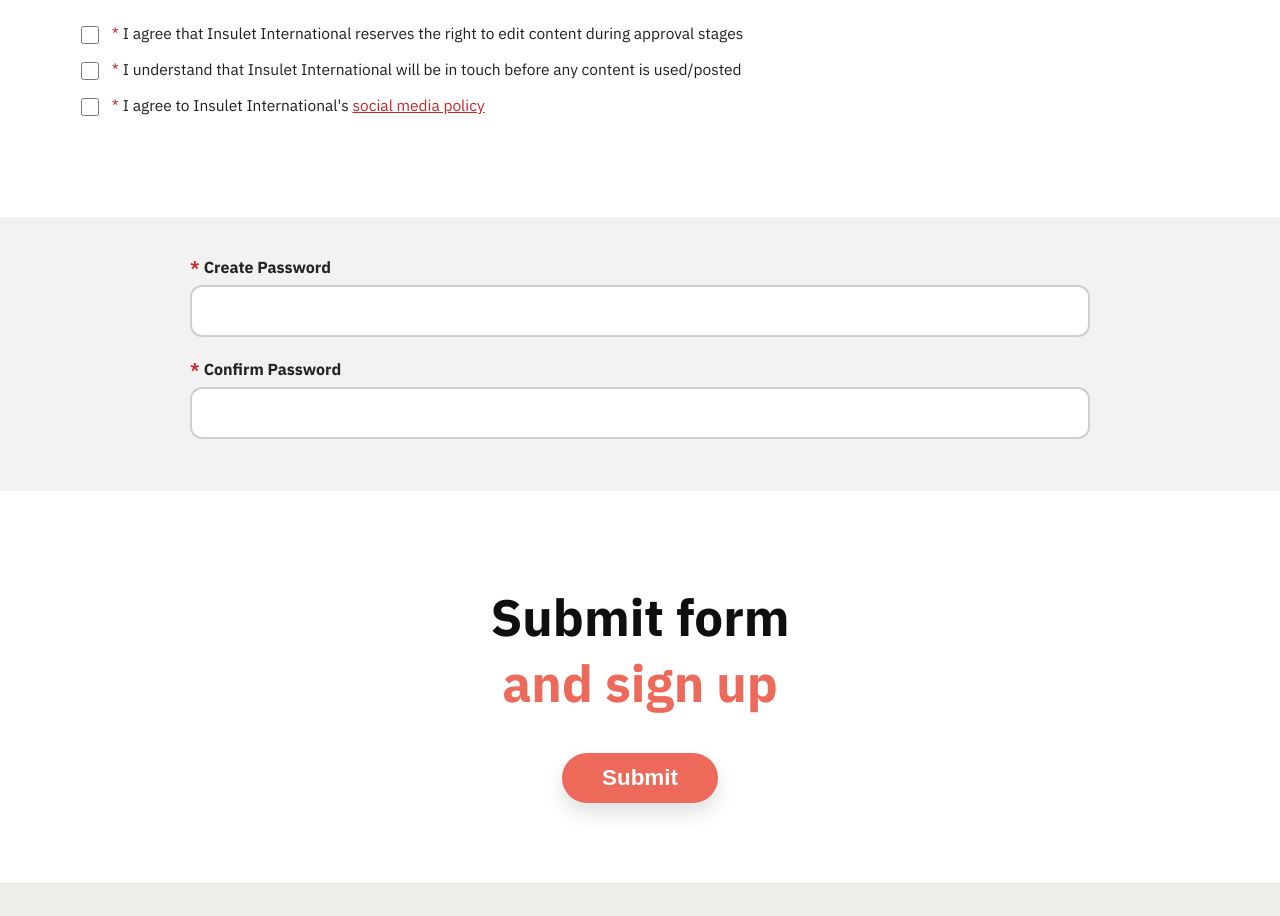
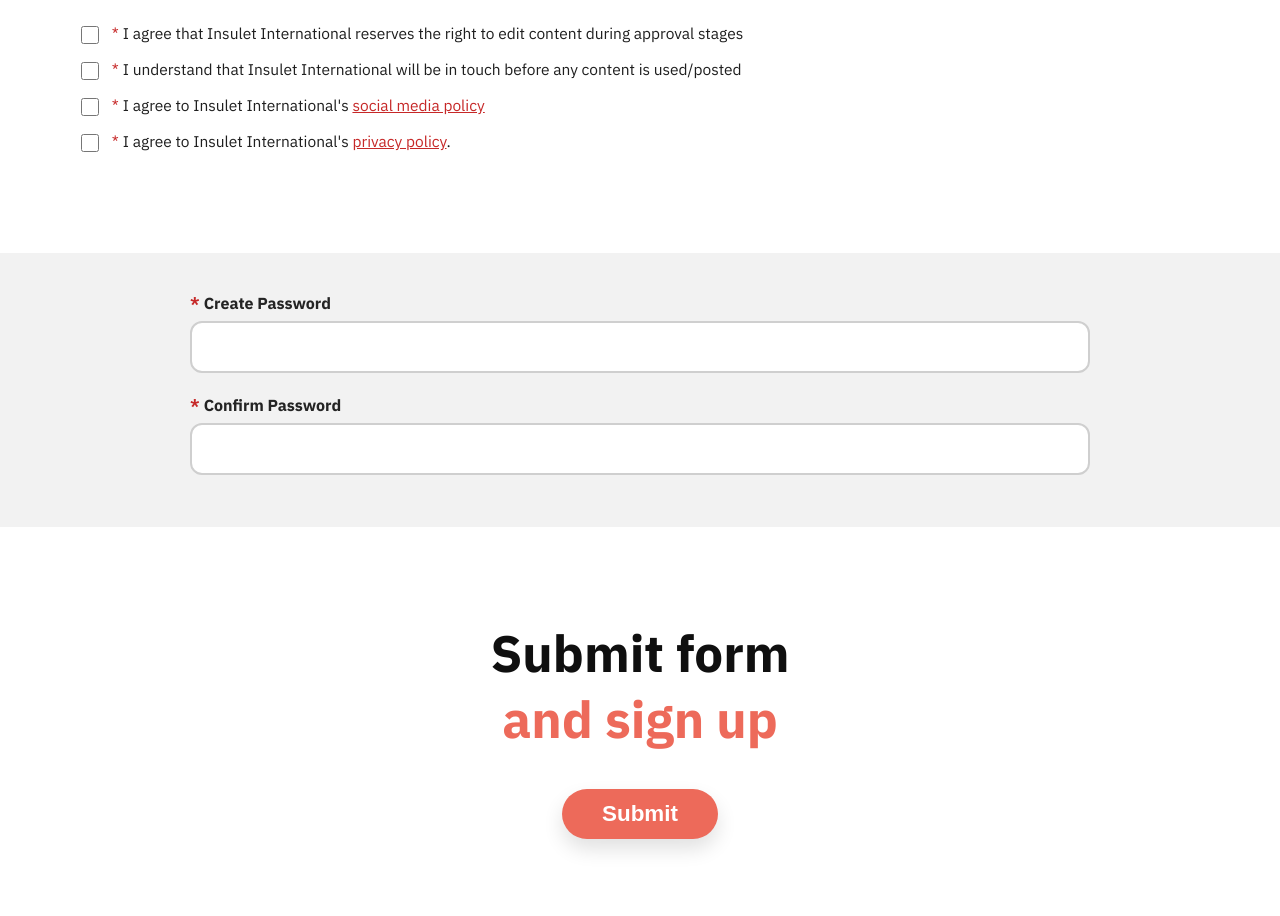
Before and after one commit to iNitishChauhan/omnipodMarketplace, a React (Create React App) app: page /omnipod-creator-signup in a window 1280 px wide. Shown: the part 1740-2656 px from the top of the page. Built offline with nearby package versions, Linux system fonts and the light colour scheme.

Commit message:
update-23-04-26

```diff
--- a/src/components/AccountSettingsModal.js
+++ b/src/components/AccountSettingsModal.js
@@ -40,6 +40,7 @@ function AccountSettingsModal({ isOpen, onClose }) {
       agree1: user.agree1 || "",
       agree2: user.agree2 || "",
       agree3: user.agree3 || "",
+      agree4: user.agree4 || "", // add this
     });
 
     if (user.product) {
@@ -65,6 +66,7 @@ function AccountSettingsModal({ isOpen, onClose }) {
     agree1: false,
     agree2: false,
     agree3: false,
+    agree4: false,
     instagramHandle: "",
     tiktokHandle: "",
     youtubeHandle: "",
@@ -188,6 +190,7 @@ function AccountSettingsModal({ isOpen, onClose }) {
       formPayload.append("agree1", Number(formData.agree1));
       formPayload.append("agree2", Number(formData.agree2));
       formPayload.append("agree3", Number(formData.agree3));
+      formPayload.append("agree4", Number(formData.agree4));
       formPayload.append("instagram", formData.instagramHandle);
       formPayload.append("tiktok", formData.tiktokHandle);
       formPayload.append("youtube", formData.youtubeHandle);
@@ -527,7 +530,13 @@ console.log(formPayload);
             <label className="creator-check">
               <input type="checkbox" name="agree3" onChange={handleChange} checked={Number(formData.agree3)} />
               <span>
-                <span className="required">*</span>I agree to Insulet International&apos;s <a className="creator-policy" href="#policy">social media policy</a>
+                <span className="required">*</span>I agree to Insulet International&apos;s <a className="creator-policy" href="/social-media-policy">social media policy</a>
+              </span>
+            </label>
+            <label className="creator-check">
+              <input type="checkbox" name="agree4" onChange={handleChange} checked={Number(formData.agree4)} />
+              <span>
+                <span className="required">*</span>I agree to Insulet International's <a className="creator-policy" href="#policy">privacy policy</a>
               </span>
             </label>
           </div>
--- a/src/pages/CreatorSignup.js
+++ b/src/pages/CreatorSignup.js
@@ -33,6 +33,7 @@ function CreatorSignup() {
     agree1: false,
     agree2: false,
     agree3: false,
+     agree4: false, // New checkbox
     password: "",
     confirmPassword: "",
   };
@@ -82,7 +83,10 @@ function CreatorSignup() {
       return;
     }
     //console.log(formData.agree1)
-    if (!formData.agree1 || !formData.agree2 || !formData.agree3) {
+    if (!formData.agree1 ||
+  !formData.agree2 ||
+  !formData.agree3 ||
+  !formData.agree4) {
       setMessage("Please accept all agreements");
       return;
     }
@@ -97,6 +101,7 @@ function CreatorSignup() {
       agree1: formData.agree1,
       agree2: formData.agree2,
       agree3: formData.agree3,
+      agree4: formData.agree4, // New field
       instagram: formData.instagramHandle,
       tiktok: formData.tiktokHandle,
       youtube: formData.youtubeHandle,
@@ -286,6 +291,18 @@ function CreatorSignup() {
                   <span className="required">*</span>I agree to Insulet International&apos;s <Link className="creator-policy" to="/social-media-policy">social media policy</Link>
                 </span>
               </label>
+              <label className="creator-check">
+  <input
+    type="checkbox"
+    name="agree4"
+    checked={formData.agree4}
+    onChange={handleChange}
+  />
+  <span>
+    <span className="required">*</span>
+    I agree to Insulet International's <Link className="creator-policy" to="/social-media-policy">privacy policy</Link>.
+  </span>
+</label>
             </div>
 
           </div>
--- a/src/pages/Dashboard.js
+++ b/src/pages/Dashboard.js
@@ -379,7 +379,8 @@ function Dashboard() {
         </div>
 
         <div className="inspiration__filters" aria-label="Inspiration filters">
-          <label>
+
+{/* <label>
             Country
             <select value={countryFilter} onChange={(event) => setCountryFilter(event.target.value)}>
               <option value="all">All countries</option>
@@ -387,8 +388,7 @@ function Dashboard() {
                 <option value={country} key={country}>{country}</option>
               ))}
             </select>
-          </label>
-
+          </label> */}
           <label>
             Theme
             <select value={themeFilter} onChange={(event) => setThemeFilter(event.target.value)}>
```
